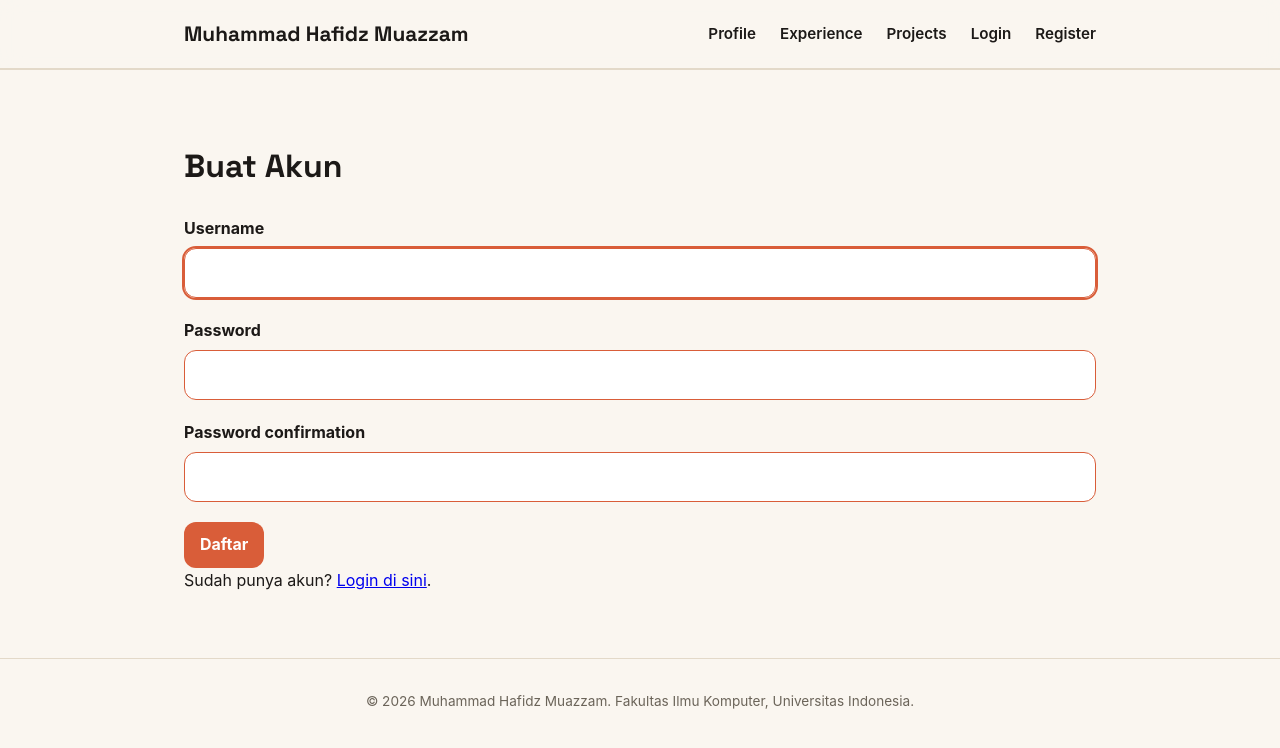
After one commit to papaindiansierra/myportofolio, a Django app: page /register/ in a window 1280 px wide. The commit adds this page. Shown: the top 748 px of the page. Run offline with Django 5.2, Linux system fonts and the light colour scheme.

Commit message:
Tutorial 04: Implementasi Autentikasi, Session, dan Cookie

```diff
--- a/main/forms.py
+++ b/main/forms.py
@@ -1,59 +1,87 @@
-from django.forms import ModelForm, TextInput, Textarea
-from main.models import Project, Experience
+from django.contrib.auth.forms import UserCreationForm
+from django.contrib.auth.models import User
+from django.forms import ModelForm, Textarea, TextInput
+from main.models import Experience, Project
+
 
 class ProjectForm(ModelForm):
-    class Meta:
-        model = Project
-        fields = [
-            "title",
-            "description",
-            "category",
-        ]
 
-        labels = {
-            "title": "Nama Proyek",
-            "description": "Deskripsi Proyek",
-            "category": "Kategori Proyek",
-        }
+  class Meta:
+    model = Project
+    fields = [
+        "title",
+        "description",
+        "category",
+    ]
 
-        widgets = {
-            "title": TextInput(
-                attrs={
-                    "placeholder": "Portfolio Website",
-                    "maxlength": 255,
-                }
-            ),
-            "description": Textarea(
-                attrs={
-                    "placeholder": "Ceritakan Proyekmu",
-                    "rows": 3,
-                }
-            ),
-            "category": TextInput(
-                attrs={
-                    "placeholder": "Web Development",
-                }
-            ),
-        }
+    labels = {
+        "title": "Nama Proyek",
+        "description": "Deskripsi Proyek",
+        "category": "Kategori Proyek",
+    }
+
+    widgets = {
+        "title": TextInput(
+            attrs={
+                "placeholder": "Portfolio Website",
+                "maxlength": 255,
+            }
+        ),
+        "description": Textarea(
+            attrs={
+                "placeholder": "Ceritakan Proyekmu",
+                "rows": 3,
+            }
+        ),
+        "category": TextInput(
+            attrs={
+                "placeholder": "Web Development",
+            }
+        ),
+    }
+
 
 class ExperienceForm(ModelForm):
-    class Meta:
-        model = Experience
-        fields = [
-            "title",
-            "description",
-            "category",
-            "ended_at",
-        ]
 
-        labels = {
-            "title": "Judul Pengalaman",
-            "description": "Deskripsi Pengalaman",
-            "category": "Kategori Pengalaman",
-            "ended_at": "Tanggal Selesai (Kosongkan jika masih berlangsung)",
-        }
+  class Meta:
+    model = Experience
+    fields = [
+        "title",
+        "description",
+        "category",
+        "ended_at",
+    ]
 
-        widgets = {
-            "title": TextInput(attrs={"placeholder": "Software Engineer Intern", "maxlength": 255}),
-            "description": Textarea(attrs={"placeholder": "Ceritakan Pengalamanmu", "rows": 3}),
-        }
+    labels = {
+        "title": "Judul Pengalaman",
+        "description": "Deskripsi Pengalaman",
+        "category": "Kategori Pengalaman",
+        "ended_at": "Tanggal Selesai (Kosongkan jika masih berlangsung)",
+    }
+
+    widgets = {
+        "title": TextInput(
+            attrs={
+                "placeholder": "Software Engineer Intern",
+                "maxlength": 255,
+            }
+        ),
+        "description": Textarea(
+            attrs={"placeholder": "Ceritakan Pengalamanmu", "rows": 3}
+        ),
+    }
+
+
+class CustomUserCreationForm(UserCreationForm):
+
+  class Meta(UserCreationForm.Meta):
+    model = User
+    fields = ["username"]
+
+  def __init__(self, *args, **kwargs):
+    super().__init__(*args, **kwargs)
+    self.fields["username"].help_text = None
+    if "password1" in self.fields:
+      self.fields["password1"].help_text = None
+    if "password2" in self.fields:
+      self.fields["password2"].help_text = None
--- a/main/urls.py
+++ b/main/urls.py
@@ -10,12 +10,21 @@ from main.views import (
     create_project,
     get_projects_json,
     delete_project,
+    toggle_star,
+    register,
+    login_user,
+    logout_user,
 )
 
 app_name = "main"
 
 urlpatterns = [
     path("", show_main, name="show_main"),
+
+    # authentication URLs
+    path("register/", register, name="register"),
+    path("login/", login_user, name="login"),
+    path("logout/", logout_user, name="logout"),
 
     # experience URLs
     path("experience/", show_experience, name="show_experience"),
@@ -29,4 +38,5 @@ urlpatterns = [
     path("projects/add/", create_project, name="create_project"),
     path("api/projects/", get_projects_json, name="get_projects_json"),
     path("projects/<uuid:project_id>/delete/", delete_project, name="delete_project"),
+    path("projects/<uuid:project_id>/star/", toggle_star, name="toggle_star"),
 ]
--- a/main/views.py
+++ b/main/views.py
@@ -1,19 +1,30 @@
-from django.shortcuts import render, redirect, get_object_or_404
+import datetime
+from django.contrib import messages
+from django.contrib.auth import login, logout
+from django.contrib.auth.forms import AuthenticationForm
+from django.core import serializers
 from django.http import HttpResponse
-from django.core import serializers
+from django.shortcuts import get_object_or_404, redirect, render
+from main.forms import CustomUserCreationForm, ExperienceForm, ProjectForm
 from main.models import Experience, Project
-from main.forms import ProjectForm, ExperienceForm
+from django.contrib.auth.decorators import login_required
+from django.core.exceptions import PermissionDenied
+
 
 def show_main(request):
+    last_login = request.COOKIES.get('last_login', 'Belum ada sesi login / Cookie tidak ditemukan')
     context = {
         "name": "Muhammad Hafidz Muazzam",
         "npm": "2506621812",
         "study_program": "S1 Sistem Informasi",
         "bio": (
-            "CS student at Universitas Indonesia passionate about technology, especially in modern automotive instruments and features."
+            "CS student at Universitas Indonesia passionate about technology,"
+            " especially in modern automotive instruments and features."
         ),
+        "last_login": last_login,
     }
     return render(request, "index.html", context)
+
 
 def get_projects_json(request):
     title_query = request.GET.get("title", "").strip()
@@ -22,8 +33,13 @@ def get_projects_json(request):
     if title_query:
         projects = projects.filter(title__icontains=title_query)
 
-    projects_json = serializers.serialize("json", projects)
+    projects_json = serializers.serialize(
+        "json",
+        projects,
+        use_natural_foreign_keys=True
+    )
     return HttpResponse(projects_json, content_type="application/json")
+
 
 def show_project(request):
     json_response = get_projects_json(request)
@@ -43,7 +59,12 @@ def show_project(request):
     }
     return render(request, "projects.html", context)
 
+
+@login_required(login_url="/login/")
 def create_project(request):
+    if not request.user.is_superuser:
+        raise PermissionDenied
+
     form = ProjectForm(request.POST or None)
 
     if request.method == "POST" and form.is_valid():
@@ -56,7 +77,12 @@ def create_project(request):
     }
     return render(request, "projects_form.html", context)
 
+
+@login_required(login_url="/login/")
 def delete_project(request, project_id):
+    if not request.user.is_superuser:
+        raise PermissionDenied
+
     project = get_object_or_404(Project, pk=project_id)
 
     if request.method == "POST":
@@ -65,10 +91,25 @@ def delete_project(request, project_id):
 
     return redirect("main:show_project")
 
+
+@login_required(login_url="/login/")
+def toggle_star(request, project_id):
+    project = get_object_or_404(Project, pk=project_id)
+
+    if request.method == "POST":
+        if request.user in project.starred_by.all():
+            project.starred_by.remove(request.user)
+        else:
+            project.starred_by.add(request.user)
+
+    return redirect("main:show_project")
+
+
 def get_experience_json(request):
     experiences = Experience.objects.all()
     experiences_json = serializers.serialize("json", experiences)
     return HttpResponse(experiences_json, content_type="application/json")
+
 
 def show_experience(request):
     json_response = get_experience_json(request)
@@ -84,6 +125,7 @@ def show_experience(request):
     }
     return render(request, "experience.html", context)
 
+
 def create_experience(request):
     form = ExperienceForm(request.POST or None)
 
@@ -96,6 +138,7 @@ def create_experience(request):
         "form": form,
     }
     return render(request, "experience_form.html", context)
+
 
 def edit_experience(request, experience_id):
     experience = get_object_or_404(Experience, pk=experience_id)
@@ -112,8 +155,52 @@ def edit_experience(request, experience_id):
     }
     return render(request, "experience_form.html", context)
 
+
 def delete_experience(request, experience_id):
     experience = get_object_or_404(Experience, pk=experience_id)
     if request.method == "POST":
         experience.delete()
     return redirect("main:show_experience")
+
+
+def register(request):
+    form = CustomUserCreationForm(request.POST or None)
+
+    if request.method == "POST" and form.is_valid():
+        form.save()
+        messages.success(request, "Akun berhasil dibuat. Silakan login.")
+        return redirect("main:login")
+
+    context = {
+        "name": "Muhammad Hafidz Muazzam",
+        "form": form,
+    }
+    return render(request, "register.html", context)
+
+
+def login_user(request):
+    form = AuthenticationForm(request, data=request.POST or None)
+
+    # menangkap parameter next dari URL (GET) atau dari form (POST)
+    next_url = request.POST.get('next') or request.GET.get('next') or 'main:show_main'
+
+    if request.method == "POST" and form.is_valid():
+        user = form.get_user()
+        login(request, user)
+        response = redirect(next_url)
+        response.set_cookie("last_login", datetime.datetime.now().strftime("%Y-%m-%d %H:%M:%S"))
+        return response
+
+    context = {
+        "name": "Muhammad Hafidz Muazzam",
+        "form": form,
+        "next": next_url, # kirim variabel next ke template
+    }
+    return render(request, "login.html", context)
+
+
+def logout_user(request):
+    logout(request)
+    response = redirect("main:show_main")
+    response.delete_cookie("last_login")
+    return response
--- a/static/css/style.css
+++ b/static/css/style.css
@@ -693,3 +693,25 @@ h1, h2, h3, .brand {
         text-align: center;
     }
 }
+
+.star-form {
+    display: inline;
+}
+
+.button-star {
+    display: inline-flex;
+    align-items: center;
+    gap: 0.4rem;
+    background: var(--ink);
+}
+
+.button-star.is-starred {
+    background: var(--accent);
+}
+
+.star-count {
+    padding: 0.05rem 0.4rem;
+    border-radius: 999px;
+    background: rgba(255, 255, 255, 0.25);
+    font-size: 0.8rem;
+}
--- a/templates/base.html
+++ b/templates/base.html
@@ -18,6 +18,13 @@
                 <a href="{% url 'main:show_main' %}">Profile</a>
                 <a href="{% url 'main:show_experience' %}">Experience</a>
                 <a href="{% url 'main:show_project' %}">Projects</a>
+                {% if user.is_authenticated %}
+                    <span class="nav-user">{{ user.username }}</span>
+                    <a href="{% url 'main:logout' %}">Logout</a>
+                {% else %}
+                    <a href="{% url 'main:login' %}">Login</a>
+                    <a href="{% url 'main:register' %}">Register</a>
+                {% endif %}
             </nav>
         </div>
     </header>
--- a/templates/index.html
+++ b/templates/index.html
@@ -22,6 +22,10 @@
                     <div class="meta-row">
                         <dt>Program</dt>
                         <dd>{{ study_program }}</dd>
+                    </div>
+                    <div class="meta-row">
+                        <dt>Sesi Terakhir Login</dt>
+                        <dd>{{ last_login }}</dd>
                     </div>
                 </dl>
                 <div class="social-links">
--- /dev/null
+++ b/templates/register.html
@@ -0,0 +1,33 @@
+{% extends "base.html" %}
+{% block meta %}
+    <title>Register - {{ name }}</title>
+{% endblock meta %}
+{% block content %}
+<main>
+    <section class="experience-section">
+        <div class="container">
+            <h1>Buat Akun</h1>
+            <form method="post" action="{% url 'main:register' %}" class="project-form">
+                {% csrf_token %}
+                {% for error in form.non_field_errors %}
+                    <p class="form-error">{{ error }}</p>
+                {% endfor %}
+                {% for field in form %}
+                    <div class="form-group">
+                        <label for="{{ field.id_for_label }}">{{ field.label }}</label>
+                        {{ field }}
+                        {% if field.help_text %}
+                            <div class="form-help">{{ field.help_text }}</div>
+                        {% endif %}
+                        {% for error in field.errors %}
+                            <p class="form-error">{{ error }}</p>
+                        {% endfor %}
+                    </div>
+                {% endfor %}
+                <button type="submit" class="button">Daftar</button>
+            </form>
+            <p>Sudah punya akun? <a href="{% url 'main:login' %}">Login di sini</a>.</p>
+        </div>
+    </section>
+</main>
+{% endblock content %}
```
Also changed, not shown: main/models.py (+8 -0 lines), templates/components/project_star.html (added, +10 -0 lines), templates/login.html (added, +40 -0 lines), templates/projects.html (+11 -4 lines), main/migrations/0004_project_project_image_url_project_starred_by.py (added).
